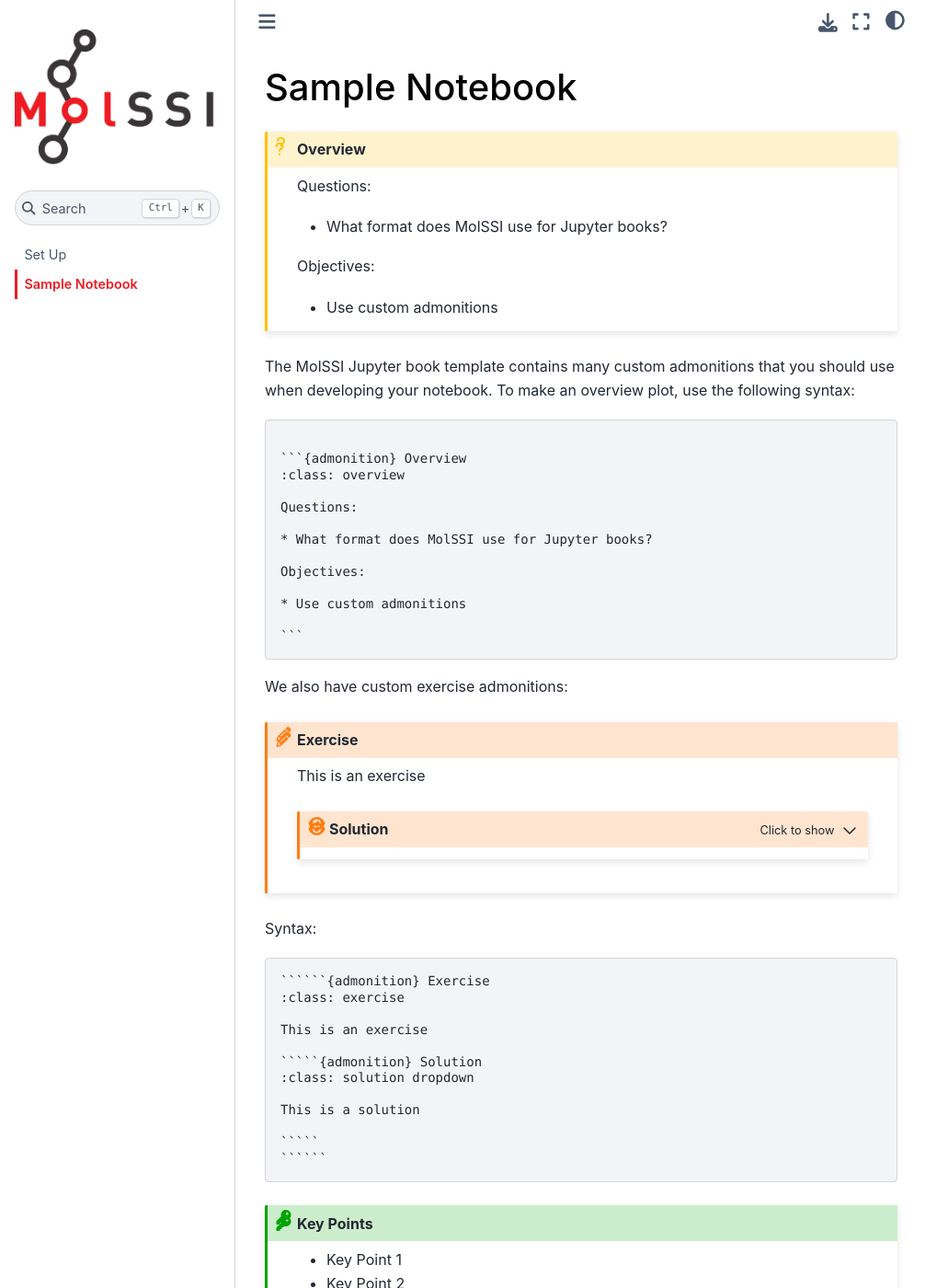
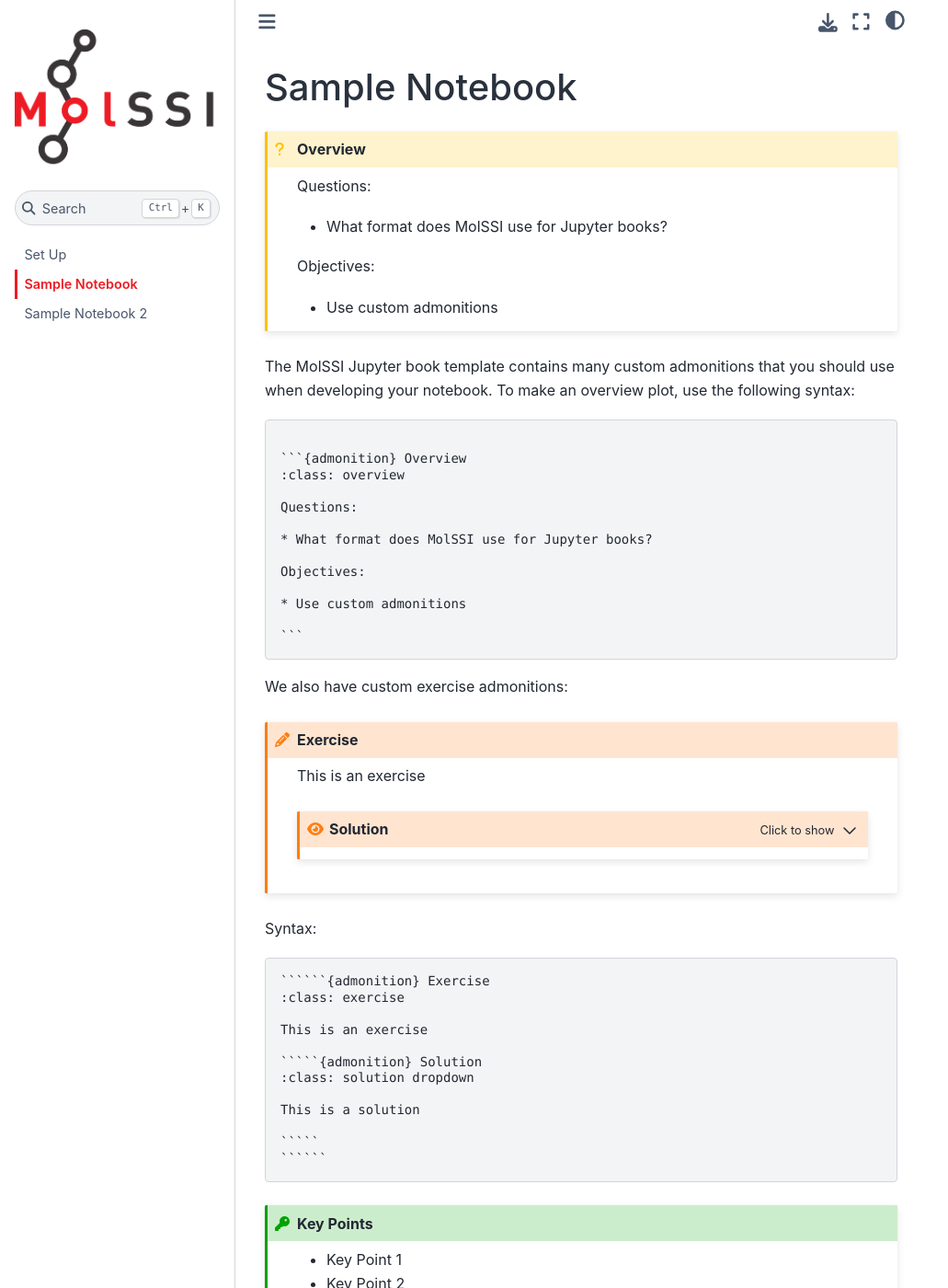
Before and after one commit to MolSSI-Education/julia-introduction, a Jupyter Book: the page built from book/sample.ipynb, in a window 1280 px wide and 1400 px high. Shown: the whole window at 92% size, without its empty margins (0-1031 px from the left). Built offline with Jupyter Book 1.0.4 settings and Sphinx 7.4.7 and the Sphinx Book theme 1.1.4, drawn with Linux system fonts in a browser that asks for light colours; comment, search, counter and statistics services are not loaded; some of the changed text lies outside the part shown.

Commit message:
update files

```diff
--- a/book/_config.yml
+++ b/book/_config.yml
@@ -31,6 +31,10 @@ html:
   use_repository_button: true
   google_analytics_id: G-FHKVGE8HKZ
 
+extra_css:
+  - https://cdn.jsdelivr.net/npm/@fortawesome/fontawesome-free@6.6.0/css/fontawesome.min.css
+  - https://cdn.jsdelivr.net/npm/bootstrap@5.3.3/dist/css/bootstrap.min.css
+
 sphinx:
   config:
     html_js_files:
--- a/book/_static/custom.css
+++ b/book/_static/custom.css
@@ -1,210 +1,15 @@
-/* Custom CSS * - mostly custom admonitions */
-
-.bd-main {
-    flex-grow: 1 !important;
+img {
+    display: block
 }
 
-/**********************************************************************************/
-/* Overview  Admonition*/
-
-/* Overview - title div background */
-.admonition.overview>.admonition-title, div.admonition.overview>.admonition-title,
-.admonition.day-overview>.admonition-title, div.admonition.day-overview>.admonition-title {
-    position: relative;
-    margin: 0 -.6rem!important;
-    padding: .4rem .6rem .4rem 2rem;
-    font-weight: 700;
-    background-color: #ffc10733;
-}
-
-/* Overview admonition left border */
-
-.adomonition.overview, div.admonition.overview,
-.adomonition.day-overview, div.admonition.day-overview {
-    margin: 1.5625em auto;
-    padding: 0 .6rem .8rem!important;
-    overflow: hidden;
-    page-break-inside: avoid;
-    border-left: .2rem solid #ffc107;
-    border-radius: .1rem;
-    box-shadow: 0 0.2rem 0.5rem rgb(0 0 0 / 5%), 0 0 0.05rem rgb(0 0 0 / 10%);
-    transition: color .25s,background-color .25s,border-color .25s;
-}
-
-/* Overview admonition icon */
-.admonition.overview>.admonition-title:before, div.admonition.overview>.admonition-title:before {
-    position: absolute;
-    left: .6rem;
-    width: 0rem;
-    height: 0rem;
-    color: #ffc107;
-    font-family: Font Awesome\ 5 Free;
-    font-weight: 900;
-    content: "\f128";
-}
-
-admonition.overview>.admonition-title:after, div.admonition.overview>.admonition-title:after {
-    color: #ffc107;
-    content: "\f128";
-    font: var(--fa-font-solid);
-    height: 1rem;
-    left: 0.5rem;
-    line-height: inherit;
-    opacity: 1;
-    position: absolute;
-    width: 1rem;
-}
-
-
-/* day-overview admonition icon */
-.admonition.day-overview>.admonition-title:before, div.admonition.day-overview>.admonition-title:before {
-    position: absolute;
-    left: .6rem;
-    width: 0rem;
-    height: 0rem;
-    color: #ffc107;
-    font-family: Font Awesome\ 5 Free;
-    font-weight: 900;
-    content: "\f5fc";
-}
-
-/**********************************************************************************/
-
-/**********************************************************************************/
-/* Exercise and Solution Admonitions */
-
-/* Exercise and Solution - title div background */
-.admonition.exercise>.admonition-title, div.admonition.exercise>.admonition-title,
-.admonition.solution>.admonition-title, div.admonition.solution>.admonition-title {
-    position: relative;
-    margin: 0 -.6rem!important;
-    padding: .4rem .6rem .4rem 2rem;
-    font-weight: 700;
-    background-color: #fd7e1433;
-}
-
-/* Exercise Admonition Icon */
-.admonition.exercise>.admonition-title:before, div.admonition.exercise>.admonition-title:before {
-    position: absolute;
-    left: .6rem;
-    width: 0rem;
-    height: 0rem;
-    color: #fd7e14;
-    font-family: Font Awesome\ 5 Free;
-    font-weight: 900;
-    content: "\f303";
-}
-
-/* Exercise Admonition Icon */
-.admonition.exercise>.admonition-title:after, div.admonition.exercise>.admonition-title:after {
-    position: absolute;
-    left: .6rem;
-    width: 0rem;
-    height: 0rem;
-    color: #fd7e14;
-    font-family: Font Awesome\ 5 Free;
-    font-weight: 900;
-    content: "\f303";
-}
-
-/* Solution Left Icon */
-.admonition.solution>.admonition-title:before, div.admonition.solution>.admonition-title:before {
-    position: absolute;
-    left: .6rem;
-    width: 0rem;
-    height: 0rem;
-    color: #fd7e14;
-    font-family: Font Awesome\ 5 Free;
-    font-weight: 900;
-    content: "\f06e";
-}
-
-
-/* Solution Left Icon */
-.admonition.solution>.admonition-title:after, div.admonition.solution>.admonition-title:after {
-    position: absolute;
-    left: .6rem;
-    width: 0rem;
-    height: 0rem;
-    color: #fd7e14;
-    font-family: Font Awesome\ 5 Free;
-    font-weight: 900;
-    content: "\f06e";
-}
-
-/* Overview and Exercise - Left Border */
-.adomonition.exercise, div.admonition.exercise,
-.adomonition.solution, div.admonition.solution {
-    margin: 1.5625em auto;
-    padding: 0 .6rem .8rem!important;
-    overflow: hidden;
-    page-break-inside: avoid;
-    border-left: .2rem solid #fd7e14;
-    border-radius: .1rem;
-    box-shadow: 0 0.2rem 0.5rem rgb(0 0 0 / 5%), 0 0 0.05rem rgb(0 0 0 / 10%);
-    transition: color .25s,background-color .25s,border-color .25s;
-}
-
-/**********************************************************************************/
-
-/**********************************************************************************/
-/* Key Points Admonition */
-
-/* Key Admonition Div Background */
-.admonition.key>.admonition-title, div.admonition.key>.admonition-title {
-    position: relative;
-    margin: 0 -.6rem!important;
-    padding: .4rem .6rem .4rem 2rem;
-    font-weight: 700;
-    background-color: #00A30033;
-}
-
-/* Key Admonition Icon*/
-.admonition.key>.admonition-title:before, div.admonition.key>.admonition-title:before {
-    position: absolute;
-    left: .6rem;
-    width: 0rem;
-    height: 0rem;
-    color: #00A300;
-    font-family: Font Awesome\ 5 Free;
-    font-weight: 900;
-    content: "\f084";
-}
-
-/* Key Admonition Icon*/
-.admonition.key>.admonition-title:after, div.admonition.key>.admonition-title:after {
-    position: absolute;
-    left: .6rem;
-    width: 0rem;
-    height: 0rem;
-    color: #00A300;
-    font-family: Font Awesome\ 5 Free;
-    font-weight: 900;
-    content: "\f084";
-}
-
-/* Key Admonition left border */
-.adomonition.key, div.admonition.key {
-    margin: 1.5625em auto;
-    padding: 0 .6rem .8rem!important;
-    overflow: hidden;
-    page-break-inside: avoid;
-    border-left: .2rem solid #00A300;
-    border-radius: .1rem;
-    box-shadow: 0 0.2rem 0.5rem rgb(0 0 0 / 5%), 0 0 0.05rem rgb(0 0 0 / 10%);
-    transition: color .25s,background-color .25s,border-color .25s;
-}
-
-/**********************************************************************************/
-
-@import "../basic.css";
 
 html[data-theme="light"] {
     --pst-color-primary: #ed1c24;
 	--pst-color-warning: #ed1c24;
+    --pst-heading-color: #ed1c24;
 	--pst-color-primary-highlight: #bc151b;
-	--pst-color-secondary: #1d35e7;
-	--pst-color-secondary-highlight: #3e51e3;
+	--pst-color-secondary: #1A1A1A;
+	--pst-color-secondary-highlight: #222222;
 
 }
 
@@ -213,18 +18,16 @@ html[data-theme="dark"] {
 	--pst-color-warning: #ed1c24;
 	--pst-color-primary-highlight: #bc151b;
 	--pst-color-background: #1A1A1A;
-	--pst-color-secondary: #1d35e7;
-	--pst-color-secondary-highlight: #3e51e3;
+	--pst-color-on-background: #222222;
+	--pst-color-surface: #222222;
+	--pst-color-secondary: #ffffff;
+	--pst-color-secondary-highlight: #ffffff;
 
 
 }
 
 html[data-theme="light"] a:hover {
 	color: #1A1A1A;
-}
-
-html[data-theme="light"] h1, html[data-theme="light"] h2, html[data-theme="light"] h3, html[data-theme="light"] h4, html[data-theme="light"] h5, html[data-theme="light"] h6 {
-	color: #000000;
 }
 
 html[data-theme="dark"] h1, html[data-theme="dark"] h2, html[data-theme="dark"] h3, html[data-theme="dark"] h4, html[data-theme="dark"] h5, html[data-theme="dark"] h6 {
@@ -234,6 +37,14 @@ html[data-theme="dark"] h1, html[data-theme="dark"] h2, html[data-theme="dark"]
 
 html[data-theme="dark"] a {
 	color: #ffffff;
+}
+
+html[data-theme="light"] a {
+    color: #ed1c24;
+}
+
+html[data-theme="light"] a:visited {
+    color: #ed1c24;
 }
 
 html[data-theme="dark"] .reference.external {
@@ -275,11 +86,191 @@ img:not(.logo__image, .footer_logo) {
 	max-height: 60px;
 }
 
-table.border, .border table, .border caption, .border thead, .border tbody, .border th, .border td {
-	border: thin solid gray !important;
-	text-align: center;
+/* Custom CSS * - mostly custom admonitions */
+
+/**********************************************************************************/
+/* Overview  Admonition*/
+
+/* Overview - title div background */
+.admonition.overview>.admonition-title, div.admonition.overview>.admonition-title,
+.admonition.day-overview>.admonition-title, div.admonition.day-overview>.admonition-title {
+    position: relative;
+    margin: 0 -.6rem!important;
+    padding: .4rem .6rem .4rem 2rem;
+    font-weight: 700;
+    background-color: #ffc10733;
 }
+
+/* Overview admonition left border */
+.adomonition.overview, div.admonition.overview,
+.adomonition.day-overview, div.admonition.day-overview {
+    margin: 1.5625em auto;
+    padding: 0 .6rem .8rem!important;
+    overflow: hidden;
+    page-break-inside: avoid;
+    border-left: .2rem solid #ffc107;
+    border-radius: .1rem;
+    box-shadow: 0 0.2rem 0.5rem rgb(0 0 0 / 5%), 0 0 0.05rem rgb(0 0 0 / 10%);
+    transition: color .25s,background-color .25s,border-color .25s;
+}
+
+/* Overview admonition icon */
+admonition.overview>.admonition-title:after, div.admonition.overview>.admonition-title:after {
+    color: #ffc107;
+    content: "\f128";
+    font: var(--fa-font-solid);
+    height: 1rem;
+    left: 0.5rem;
+    line-height: inherit;
+    opacity: 1;
+    position: absolute;
+    width: 1rem;
+}
+
+/* Overview admonition icon */
+admonition.overview>.admonition-title:before,  div.admonition.overview>.admonition-title:before {
+    position: absolute;
+    left: .6rem;
+    width: 1rem;
+    height: 1rem;
+    color: #ffc107;
+    background-color: #ffc10700;
+    font-family: Font Awesome\ 5 Free;
+    font-weight: 900;
+}
+
+/* day-overview admonition icon */
+admonition.day-overview>.admonition-title:before, div.admonition.day-overview>.admonition-title:before {
+    position: absolute;
+    left: .6rem;
+    width: 1rem;
+    height: 1rem;
+    color: #ffc107;
+    font-family: Font Awesome\ 5 Free;
+    font-weight: 900;
+    content: "\f5fc";
+}
+/**********************************************************************************/
+
+/**********************************************************************************/
+/* Exercise and Solution Admonitions */
+
+/* Exercise and Solution - title div background */
+.admonition.exercise>.admonition-title, div.admonition.exercise>.admonition-title,
+.admonition.solution>.admonition-title, div.admonition.solution>.admonition-title {
+    position: relative;
+    margin: 0 -.6rem!important;
+    padding: .4rem .6rem .4rem 2rem;
+    font-weight: 700;
+    background-color: #fd7e1433;
+}
+
+/* Exercise Admonition Icon */
+.admonition.exercise>.admonition-title:after, div.admonition.exercise>.admonition-title:after {
+    color: #fd7e14;
+    content: "\f303";
+    font: var(--fa-font-solid);
+    height: 1rem;
+    left: 0.5rem;
+    line-height: inherit;
+    opacity: 1;
+    position: absolute;
+    width: 1rem;
+}
+
+
+.admonition.exercise>.admonition-title:before, div.admonition.exercise>.admonition-title:before,
+.admonition.solution>.admonition-title:before, div.admonition.solution>.admonition-title:before{
+    position: absolute;
+    left: .6rem;
+    width: 1rem;
+    height: 1rem;
+    color: #fd7e14;
+    background-color: #fd7e1400;
+}
+
+/* Solution Left Icon */
+.admonition.solution>.admonition-title:after, div.admonition.solution>.admonition-title:after {
+    color: #fd7e14;
+    content: "\f06e";
+    font: var(--fa-font-solid);
+    height: 1rem;
+    left: 0.5rem;
+    line-height: inherit;
+    opacity: 1;
+    position: absolute;
+    width: 1rem;
+ }
+/* Overview and Exercise - Left Border */
+.adomonition.exercise, div.admonition.exercise,
+.adomonition.solution, div.admonition.solution {
+    margin: 1.5625em auto;
+    padding: 0 .6rem .8rem!important;
+    overflow: hidden;
+    page-break-inside: avoid;
+    border-left: .2rem solid #fd7e14;
+    border-radius: .1rem;
+    box-shadow: 0 0.2rem 0.5rem rgb(0 0 0 / 5%), 0 0 0.05rem rgb(0 0 0 / 10%);
+    transition: color .25s,background-color .25s,border-color .25s;
+}
+
+/**********************************************************************************/
+
+/**********************************************************************************/
+/* Key Points Admonition */
+
+/* Key Admonition Div Background */
+.admonition.key>.admonition-title, div.admonition.key>.admonition-title {
+    position: relative;
+    margin: 0 -.6rem!important;
+    padding: .4rem .6rem .4rem 2rem;
+    font-weight: 700;
+    background-color: #00A30033;
+}
+
+/* Key Admonition Icon*/
+.admonition.key>.admonition-title:before, div.admonition.key>.admonition-title:before {
+        position: absolute;
+        left: .6rem;
+        width: 1rem;
+        height: 1rem;
+        color: #00A300;
+        background-color: #00A30000;
+}
+
+/* Key Icon */
+.admonition.key>.admonition-title:after, div.admonition.key>.admonition-title:after {
+    color: #00A300;
+    content: "\f084";
+    font: var(--fa-font-solid);
+    height: 1rem;
+    left: 0.5rem;
+    line-height: inherit;
+    opacity: 1;
+    position: absolute;
+    width: 1rem;
+ }
+/* Key Admonition left border */
+.adomonition.key, div.admonition.key {
+    margin: 1.5625em auto;
+    padding: 0 .6rem .8rem!important;
+    overflow: hidden;
+    page-break-inside: avoid;
+    border-left: .2rem solid #00A300;
+    border-radius: .1rem;
+    box-shadow: 0 0.2rem 0.5rem rgb(0 0 0 / 5%), 0 0 0.05rem rgb(0 0 0 / 10%);
+    transition: color .25s,background-color .25s,border-color .25s;
+}
+
+/**********************************************************************************/
 
 .footer-items__start {
 	width: 100%;
   }
+
+/* Get rid of side bar , based on https://github.com/executablebooks/sphinx-book-theme/issues/732#issuecomment-1752572223 */
+.bd-sidebar-primary div#rtd-footer-container {
+    bottom:-1rem;
+    margin:-1rem;
+    position:fixed;
+    }
--- a/book/_toc.yml
+++ b/book/_toc.yml
@@ -3,3 +3,4 @@ root: intro
 sections:
 - file: setup
 - file: sample
+- file: sample2
--- a/requirements.txt
+++ b/requirements.txt
@@ -1,6 +1,3 @@
 jupyter-book
-matplotlib
-numpy
+jupyter-lab
 ghp-import
-pandas
-kaleido
```
Also changed, not shown: README.md (+3 -3 lines), book/sample2.ipynb (added), book/setup.ipynb, 4 other files.
